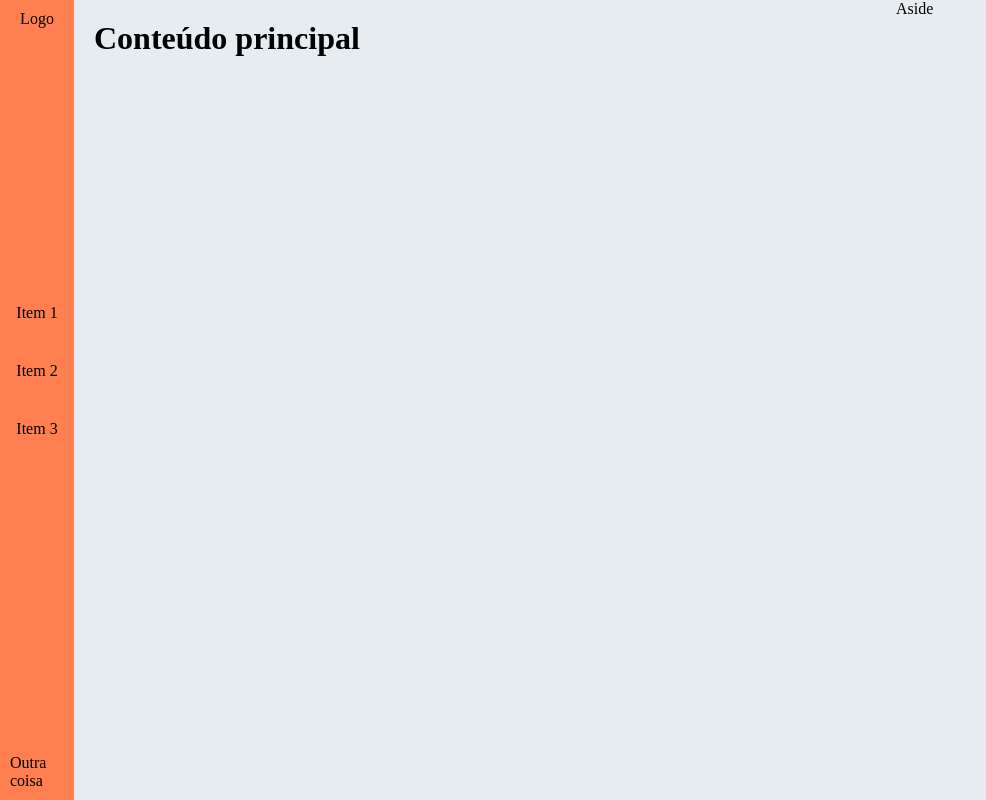
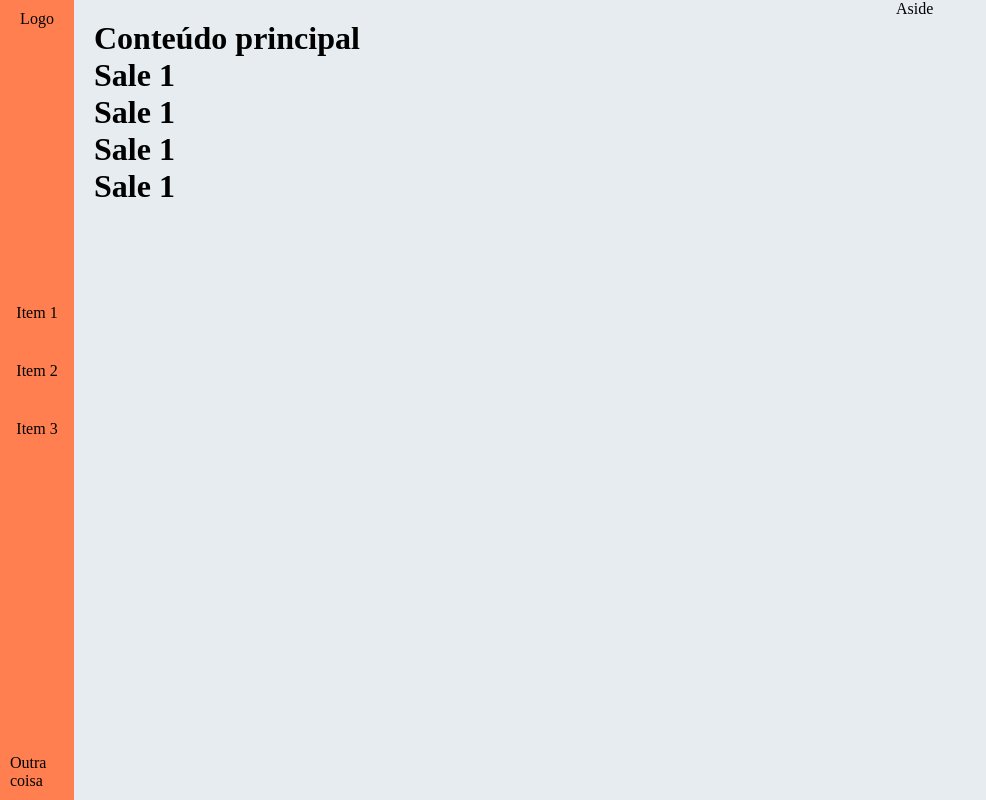
Before and after one commit to johnnyferreiradev/milkmoney, a React (Create React App) app in the folder frontend/: page / in a window 1280 px wide. Shown: the whole page, without its empty margins (0-986 px from the left). Built offline with nearby package versions, Linux system fonts and the light colour scheme.

Commit message:
Criação da lista de vendas e itens de venda

```diff
--- a/frontend/src/components/Content/Content.jsx
+++ b/frontend/src/components/Content/Content.jsx
@@ -1,4 +1,6 @@
 import React from 'react';
+
+import SalesList from '../SalesList/SalesList';
 
 import './Styles.css';
 
@@ -6,6 +8,7 @@ export default function Content () {
   return (
     <div className="content">
       <h1>Conteúdo principal</h1>
+      <SalesList />
     </div>
   );
 }
--- /dev/null
+++ b/frontend/src/components/SalesList/SalesList.jsx
@@ -0,0 +1,14 @@
+import React from 'react';
+
+import Sale from '../Sale/Sale';
+
+export default function SalesList() {
+  return (
+    <>
+      <Sale />
+      <Sale />
+      <Sale />
+      <Sale />
+    </>
+  );
+}
```
